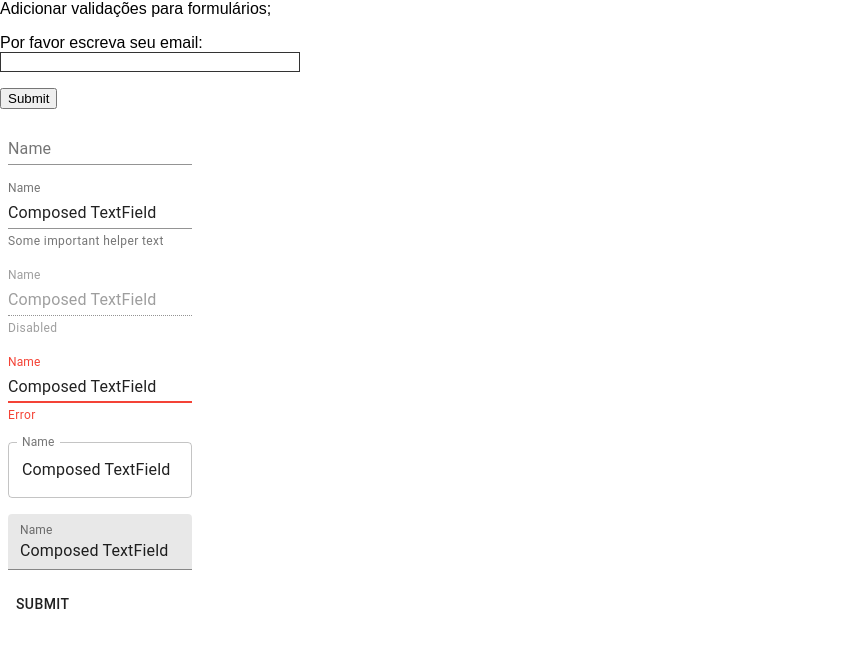
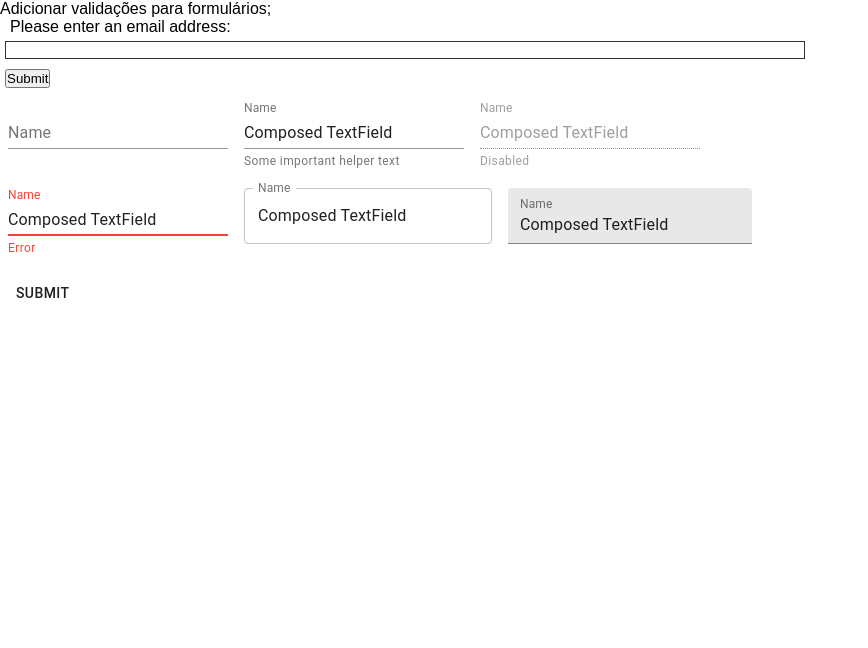
Before and after one commit to olimpiossdx/hooks-customizados, a React (Create React App) app: page / in a window 1280 px wide. Shown: the top 648 px of the page, without its empty margins (0-868 px from the left). Built offline with nearby package versions, Linux system fonts and the light colour scheme.

Commit message:
Atualizando validação

```diff
--- a/src/App.css
+++ b/src/App.css
@@ -1,58 +1,4 @@
-/* This is just to make the example nicer */
-body {
-  font: 1em sans-serif;
+*{
+  margin:0;
   padding: 0;
-  margin : 0;
 }
-
-form {
-  max-width: 200px;
-}
-
-p * {
-  display: block;
-}
-
-input.mail {
-  -webkit-appearance: none;
-
-  width: 100%;
-  border: 1px solid #333;
-  margin: 10;
-
-  font-family: inherit;
-  font-size: 90%;
-
-  -moz-box-sizing: border-box;
-  box-sizing: border-box;
-}
-
-/* This is our style for the invalid fields */
-input.invalid{
-  border-color: #900;
-  background-color: #FDD;
-  width: 100%;
-}
-
-input:focus.invalid {
-  outline: none;
-}
-
-/* This is the style of our error messages */
-.error {
-  width  : 100%;
-  padding: 0;
-
-  font-size: 80%;
-  color: white;
-  background-color: #900;
-  border-radius: 0 0 5px 5px;
-
-  -moz-box-sizing: border-box;
-  box-sizing: border-box;
-}
-
-.error.active {
-  padding: 0.3em;
-  margin-left: 3px;
-}
--- a/src/form/inputBase3/index.tsx
+++ b/src/form/inputBase3/index.tsx
@@ -1,6 +1,7 @@
-import React, { useRef, useEffect } from "react";
+import React, { useRef, useEffect } from 'react';
+import './styles.css';
 
-const emailRegExp = /^[a-zA-Z0-9.!#$%&'*+/=?^_`{|}~-]+@[a-zA-Z0-9-]+(?:\.[a-zA-Z0-9-]+)*$/
+const emailRegExp = /(?:[a-z0-9!#$%&'*+/=?^_`{|}~-]+(?:\.[a-z0-9!#$%&'*+/=?^_`{|}~-]+)*|"(?:[\x01-\x08\x0b\x0c\x0e-\x1f\x21\x23-\x5b\x5d-\x7f]|\\[\x01-\x09\x0b\x0c\x0e-\x7f])*")@(?:(?:[a-z0-9](?:[a-z0-9-]*[a-z0-9])?\.)+[a-z0-9](?:[a-z0-9-]*[a-z0-9])?|\[(?:(?:25[0-5]|2[0-4][0-9]|[01]?[0-9][0-9]?)\.){3}(?:25[0-5]|2[0-4][0-9]|[01]?[0-9][0-9]?|[a-z0-9-]*[a-z0-9]:(?:[\x01-\x08\x0b\x0c\x0e-\x1f\x21-\x5a\x53-\x7f]|\\[\x01-\x09\x0b\x0c\x0e-\x7f])+)\])/
 
 function InputField3() {
   const emailRef = useRef() as React.RefObject<HTMLInputElement>;
@@ -12,21 +13,19 @@ function InputField3() {
     const test = (email && email.value.length === 0) || emailRegExp.test(email?.value || '');
 
     if (test) {
-      email!.className = "valid";
-      error!.current!.nextElementSibling!.innerHTML = "";
-      error.current!.nextElementSibling!.className = "error";
+      email!.className = 'valid';
+      error!.current!.nextElementSibling!.innerHTML = '';
+      error.current!.nextElementSibling!.className = 'error';
 
     } else {
-      email!.className = "invalid";
-      error.current!.nextElementSibling!.className = "error";
-      error.current!.nextElementSibling!.innerHTML = "Informe email correto!";
-      error.current!.nextElementSibling!.className = "error active";
+      email!.className = 'invalid';
+      error.current!.nextElementSibling!.innerHTML = 'Informe email correto!';
     }
   }, [error]);
 
   const load = () => {
     const test = emailRef.current!.value.length === 0 || emailRegExp.test(emailRef.current!.value);
-    emailRef.current!.className = test ? "valid" : "invalid";
+    emailRef.current!.className = test ? 'valid' : 'invalid';
 
   };
 
@@ -36,14 +35,14 @@ function InputField3() {
     const test = email?.value.length === 0 || emailRegExp.test(email?.value || '');
 
     if (!test && email && error.current && error.current.nextElementSibling) {
-      email.className = "invalid";
+      email.className = 'invalid';
       error.current.nextElementSibling.innerHTML = 'Informe email correto!';
-      error.current.nextElementSibling.className = "error active";
+      error.current.nextElementSibling.className = 'error active';
       return false;
     } else {
-      email!.className = "valid";
-      error.current!.nextElementSibling!.innerHTML = "";
-      error.current!.nextElementSibling!.className = "error";
+      email!.className = 'valid';
+      error.current!.nextElementSibling!.innerHTML = '';
+      error.current!.nextElementSibling!.className = 'error';
     }
   };
 
@@ -52,16 +51,18 @@ function InputField3() {
     emailRef.current?.addEventListener('input', handleChange);
   }, [handleChange]);
 
-  return (<form ref={formRef} onSubmit={handleSubmit} style={{ width: '100%' }}>
-    <p style={{ width: "300px" }}>
-      <label htmlFor="mail" style={{ width: "300px" }}>
-        <span>Por favor escreva seu email:</span>
-        <input type="text" className="mail" id="mail" name="mail" ref={emailRef} width='100%' />
-        <span className="error" aria-live="polite"></span>
-      </label>
-    </p>
-    <button type="submit">Submit</button>
-  </form>);
-}
+  return (<>
+    <form ref={formRef} onSubmit={handleSubmit}>
+      <p>
+        <label htmlFor='mail'>
+          <span>Please enter an email address:</span>
+          <input type='text' className='mail' id='mail' name='mail' ref={emailRef} />
+          <span className='error' aria-live='polite'></span>
+        </label>
+      </p>
+      <button type='submit'>Submit</button>
+    </form>
+  </>);
+};
 
 export default InputField3;
--- /dev/null
+++ b/src/form/inputBase3/styles.css
@@ -0,0 +1,60 @@
+/* This is just to make the example nicer */
+body {
+  font: 1em sans-serif;
+}
+
+form {
+  width:100vh;
+}
+
+p * {
+  width: 100vh;
+  margin: 5px;
+}
+
+input.mail {
+  -webkit-appearance: none;
+
+  width: 100%;
+  border: 1px solid #333;
+  margin: 5px;
+
+  font-family: inherit;
+  font-size: 90%;
+
+  -moz-box-sizing: border-box;
+  box-sizing: border-box;
+}
+
+/* This is our style for the invalid fields */
+input.invalid{
+  border-color: #900;
+  background-color: #FDD;
+}
+
+input:focus.invalid {
+  outline: none;
+}
+
+/* This is the style of our error messages */
+.error {
+  width  : 100%;
+  padding: 0;
+
+  font-size: 80%;
+  color: #900;
+  font-weight: 700;
+  background-color:white;
+  border-radius: 0 0 5px 5px;
+
+  -moz-box-sizing: border-box;
+  box-sizing: border-box;
+}
+
+.error.active {
+  padding: 0.3em;
+}
+
+button{
+  margin:5px;
+}
```
